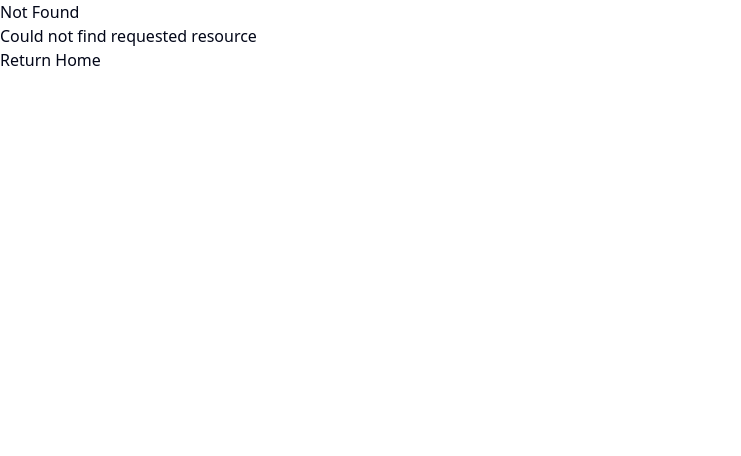
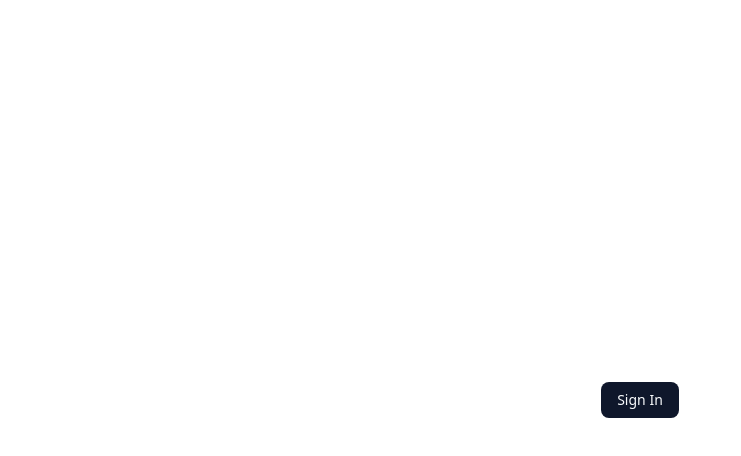
Before and after one commit to zibranA/repair-shop, a Next.js app: page /login in a window 1280 px wide. Before the commit this address had no page. Shown: the top 456 px of the page, without its empty margins (0-741 px from the left). Built offline with nearby package versions, Linux system fonts and the light colour scheme.

Commit message:
install kinde

```diff
--- /dev/null
+++ b/app/api/auth/[kindeAuth]/route.ts
@@ -0,0 +1,3 @@
+import {handleAuth} from "@kinde-oss/kinde-auth-nextjs/server";
+
+export const GET = handleAuth();
--- /dev/null
+++ b/app/login/page.tsx
@@ -0,0 +1,12 @@
+import { Button } from "@/components/ui/button";
+import { LoginLink } from "@kinde-oss/kinde-auth-nextjs";
+
+export default function LoginPage() {
+  return (
+    <main className="flex h-dvh justify-center items-center">
+      <Button asChild>
+        <LoginLink>Sign In</LoginLink>
+      </Button>
+    </main>
+  );
+}
--- a/package.json
+++ b/package.json
@@ -9,6 +9,7 @@
     "lint": "eslint"
   },
   "dependencies": {
+    "@kinde-oss/kinde-auth-nextjs": "^2.11.0",
     "@radix-ui/react-dropdown-menu": "^2.1.16",
     "@radix-ui/react-slot": "^1.2.4",
     "@sentry/nextjs": "^10.28.0",
```
Also changed, not shown: 1 other file (tests, documents, lock files or other folders).
